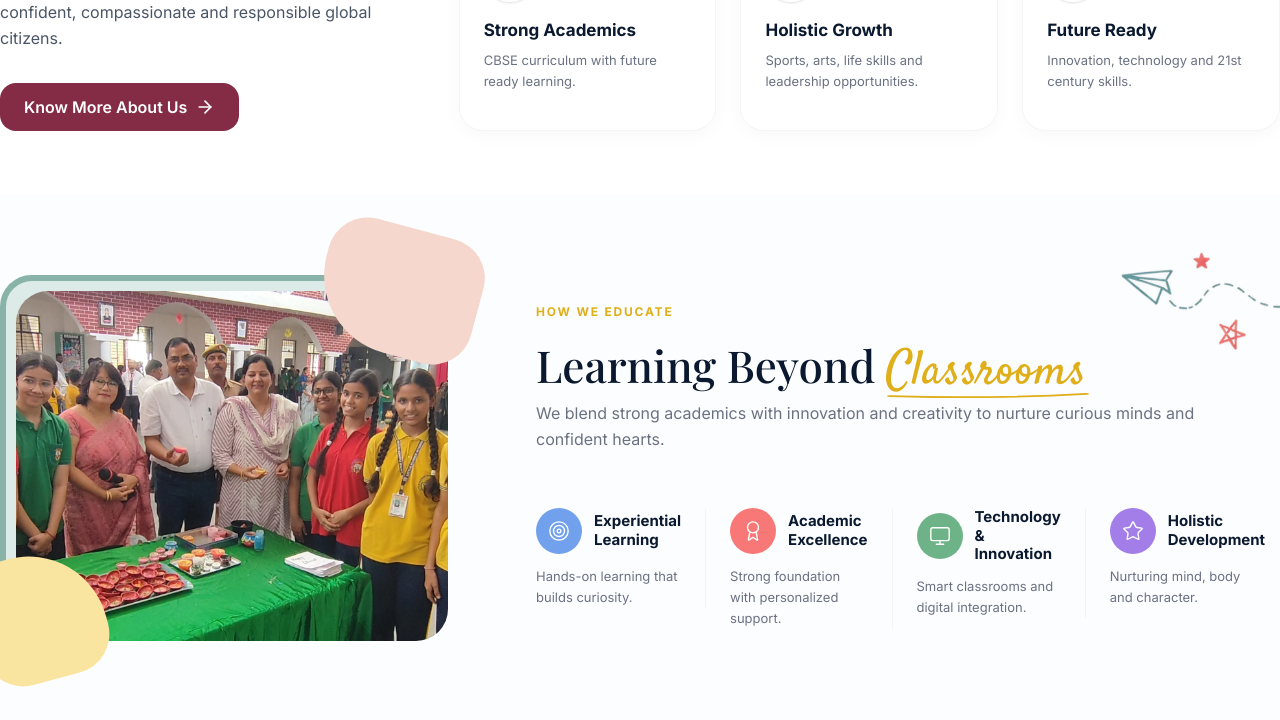
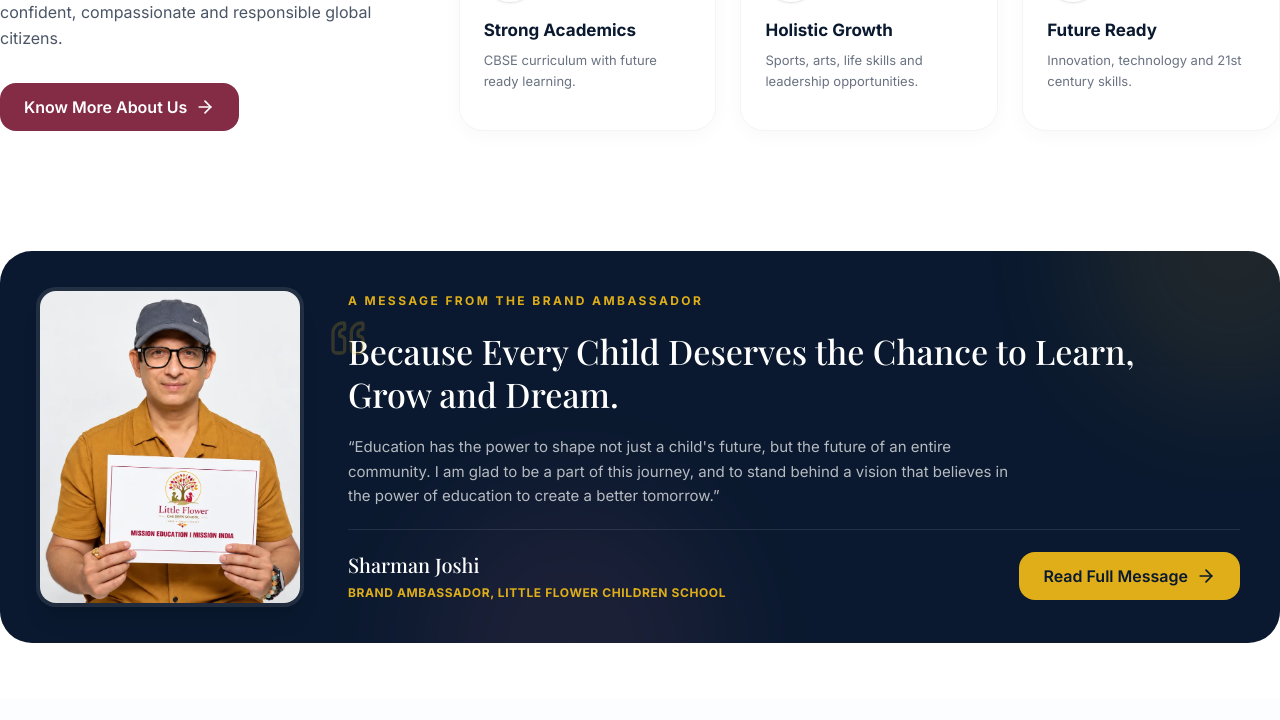
Before and after one commit to the-gold-technologies/lfcs-school, a Next.js app: page / in a window 1280 px wide. Shown: the part 1159-1879 px from the top of the page. Built offline with nearby package versions, Linux system fonts and the light colour scheme; a web font is replaced by a local one.

Commit message:
feat: add brand ambassador and leadership section components

```diff
--- a/src/app/page.tsx
+++ b/src/app/page.tsx
@@ -1,5 +1,6 @@
 import HeroSection from "@/components/HeroSection";
 import WelcomeSection from "@/components/WelcomeSection";
+import BrandAmbassadorSection from "@/components/BrandAmbassadorSection";
 import HowWeEducateSection from "@/components/HowWeEducateSection";
 import OurApproachSection from "@/components/OurApproachSection";
 import ExperienceSection from "@/components/ExperienceSection";
@@ -12,6 +13,7 @@
     <div className="flex flex-col min-h-screen bg-white">
       <HeroSection />
       <WelcomeSection />
+      <BrandAmbassadorSection />
       <HowWeEducateSection />
       <OurApproachSection />
       <ExperienceSection />
--- /dev/null
+++ b/src/components/BrandAmbassadorSection.tsx
@@ -0,0 +1,47 @@
+import { ArrowRight, Quote } from "lucide-react";
+import Link from "next/link";
+
+export default function BrandAmbassadorSection() {
+  return (
+    <section className="py-10 md:py-14 bg-white">
+      <div className="max-w-7xl mx-auto px-4 sm:px-6 lg:px-0">
+        <div className="relative bg-[#0a192f] rounded-[2rem] overflow-hidden flex flex-col md:flex-row items-center gap-8 md:gap-12 p-6 md:p-10">
+          {/* Background decorations */}
+          <div className="absolute top-0 right-0 w-72 h-72 bg-[#dfae19] opacity-10 rounded-full blur-3xl -translate-y-1/2 translate-x-1/3"></div>
+          <div className="absolute bottom-0 left-1/3 w-72 h-72 bg-[#c76785] opacity-10 rounded-full blur-3xl translate-y-1/2"></div>
+
+          <div className="w-full max-w-[260px] md:w-1/4 relative z-10 shrink-0">
+            <div className="relative aspect-[5/6] rounded-2xl overflow-hidden shadow-xl ring-4 ring-white/10 group">
+              <img loading="lazy" decoding="async" src="/about/brand-ambassador.webp" alt="Sharman Joshi, Brand Ambassador of Little Flower Children School" className="w-full h-full object-cover transition-transform duration-700 group-hover:scale-105" />
+            </div>
+          </div>
+
+          <div className="w-full md:flex-1 relative z-10 space-y-5">
+            <span className="text-[#dfae19] font-bold text-[12px] tracking-[0.2em] uppercase block">A Message from the Brand Ambassador</span>
+
+            <div className="relative">
+              <Quote className="absolute -top-3 -left-5 w-10 h-10 text-[#dfae19] opacity-20 rotate-180" />
+              <h2 className="font-serif text-[26px] md:text-[34px] text-white font-medium leading-tight">
+                Because Every Child Deserves the Chance to Learn, <br/> Grow and Dream.
+              </h2>
+            </div>
+
+            <p className="text-white/70 text-[15px] leading-relaxed max-w-2xl">
+              &ldquo;Education has the power to shape not just a child&apos;s future, but the future of an entire community. I am glad to be a part of this journey, and to stand behind a vision that believes in the power of education to create a better tomorrow.&rdquo;
+            </p>
+
+            <div className="flex flex-col sm:flex-row sm:items-center sm:justify-between gap-5 pt-5 border-t border-white/10">
+              <div>
+                <p className="font-serif text-[20px] text-white font-medium">Sharman Joshi</p>
+                <p className="text-[#dfae19] text-[12px] font-bold uppercase tracking-wider mt-1">Brand Ambassador, Little Flower Children School</p>
+              </div>
+              <Link href="/about#brand-ambassador" className="bg-[#dfae19] text-[#0a192f] px-5 md:px-6 py-2.5 md:py-3 rounded-[16px] font-semibold hover:bg-[#c99c14] transition-colors flex items-center gap-2 text-sm md:text-base w-fit">
+                Read Full Message <ArrowRight className="w-4 h-4 md:w-5 md:h-5" />
+              </Link>
+            </div>
+          </div>
+        </div>
+      </div>
+    </section>
+  );
+}
--- a/src/components/about/LeadershipSection.tsx
+++ b/src/components/about/LeadershipSection.tsx
@@ -93,6 +93,45 @@
             </div>
           </div>
 
+          {/* Brand Ambassador Section */}
+          <div id="brand-ambassador" className="scroll-mt-28 flex flex-col md:flex-row items-center gap-8 lg:gap-12 bg-white rounded-[2rem] p-8 md:p-10 shadow-xl border border-gray-100 relative transition-all duration-300 hover:shadow-2xl hover:border-[#c76785]/30">
+            <div className="absolute -right-6 top-1/2 -translate-y-1/2 w-12 h-24 bg-[#c76785] rounded-l-2xl opacity-10"></div>
+
+            <div className="w-full md:w-2/5 relative">
+              <div className="relative aspect-[5/6] rounded-2xl overflow-hidden shadow-lg group">
+                <img loading="lazy" decoding="async" src="/about/brand-ambassador.webp" alt="Sharman Joshi, Brand Ambassador of Little Flower Children School" className="w-full h-full object-cover transition-transform duration-700 group-hover:scale-105" />
+                <div className="absolute inset-0 ring-1 ring-inset ring-black/10 rounded-2xl"></div>
+              </div>
+              {/* Decorative dots */}
+              <div className="absolute -bottom-4 -left-4 w-24 h-24 bg-[radial-gradient(#c76785_2px,transparent_2px)] [background-size:16px_16px] opacity-30 -z-10"></div>
+            </div>
+
+            <div className="w-full md:w-3/5 space-y-6">
+              <div>
+                <h3 className="text-[#c76785] font-bold text-[13px] uppercase tracking-[0.15em] mb-2">A Message from the Brand Ambassador</h3>
+                <h2 className="font-serif text-[28px] md:text-[32px] text-[#0a192f] font-medium leading-tight">
+                  Because Every Child Deserves the Chance to Learn, Grow and Dream.
+                </h2>
+              </div>
+
+              <div className="relative">
+                <Quote className="absolute -top-4 -left-6 w-12 h-12 text-[#dfae19] opacity-20 -z-10 rotate-180" />
+                <div className="space-y-3 text-gray-600 text-[15px] leading-relaxed">
+                  <p>Education has the power to shape not just a child&apos;s future, but the future of an entire community.</p>
+                  <p>That is what makes my association with Little Flower Children School meaningful to me.</p>
+                  <p>I firmly believe every child deserves access to a surrounding where they can learn &amp; grow with confidence, discover their potential, dream without limitations &amp; work towards making them true.</p>
+                  <p>LFCS is taking that belief beyond the classroom towards making quality education more accessible to children and families across India.</p>
+                  <p>I am glad to be a part of this journey, and to stand behind a vision that believes in the power of education to create a better tomorrow.</p>
+                </div>
+              </div>
+
+              <div className="pt-6 border-t border-gray-200">
+                <p className="font-serif text-[20px] text-[#0a192f] font-medium">Sharman Joshi</p>
+                <p className="text-[#c76785] text-[13px] font-bold uppercase tracking-wider mt-1">Brand Ambassador, Little Flower Children School</p>
+              </div>
+            </div>
+          </div>
+
           {/* Concort Consultant Management Profile Section */}
           <div className="pt-12">
             <div className="text-center mb-12">
```
Also changed, not shown: public/about/brand-ambassador.webp (added).
